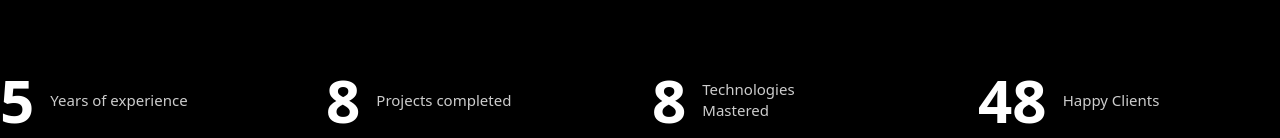
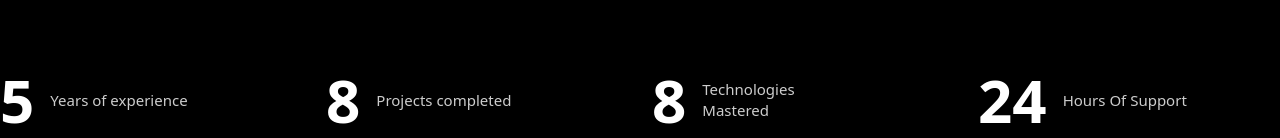
Before and after one commit to Bida3443/Bida-dev, a Next.js app: page / in a window 1280 px wide. Shown: the part 678-816 px from the top of the page. Built offline with nearby package versions, Linux system fonts and the light colour scheme.

Commit message:
My Porfolio

```diff
--- a/components/starts.tsx
+++ b/components/starts.tsx
@@ -17,8 +17,8 @@ const Stat = [
     text: "Technologies Mastered",
 },
 {
-    num:48,
-    text: "Happy Clients",
+    num:24,
+    text: "Hours Of Support",
 },
 ]
 
```
